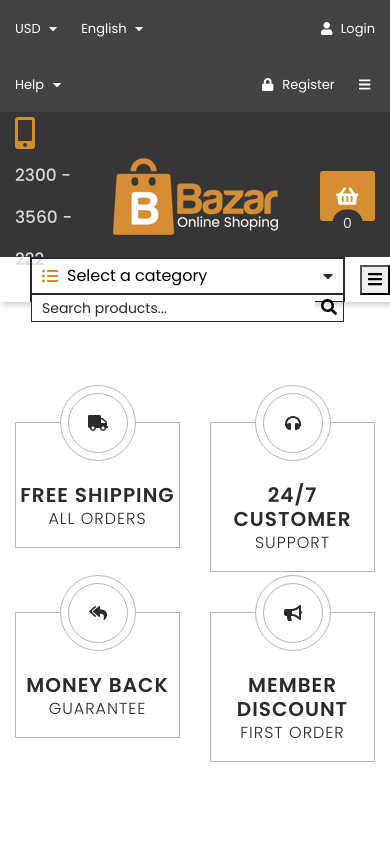
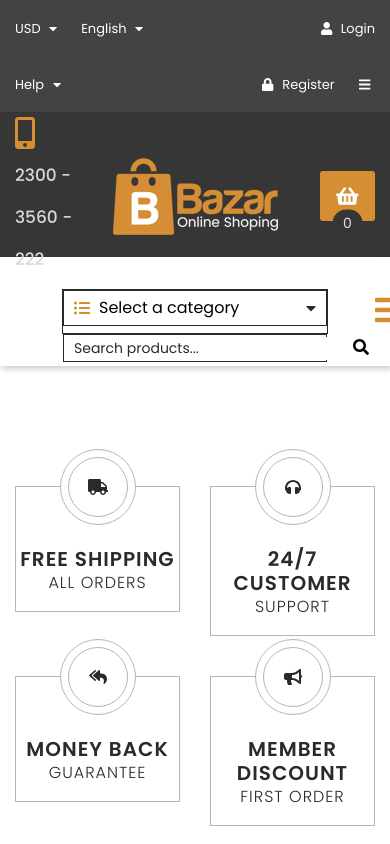
Before and after one commit to wierza/Team-project, a React (Create React App) app: page / in a window 390 px wide. Shown: the top 844 px of the page. Built offline with nearby package versions, Linux system fonts and the light colour scheme.

Commit message:
WDP230901 add styles to mobile menu

```diff
--- a/src/components/features/ProductSearch/ProductSearch.module.scss
+++ b/src/components/features/ProductSearch/ProductSearch.module.scss
@@ -39,6 +39,7 @@
     display: flex;
     align-items: center;
     position: relative;
+    margin-top: 0.5rem;
 
     input {
       border: 0;
@@ -63,6 +64,7 @@
   .root {
     display: flex;
     flex-direction: column;
+    margin: 2rem;
     .searchField,
     .category {
       border: 1px solid $productSearchForm-border-color;
--- a/src/components/layout/MenuBar/MenuBar.js
+++ b/src/components/layout/MenuBar/MenuBar.js
@@ -17,12 +17,13 @@ const MenuBar = ({ children }) => {
           <div className='col'>
             <ProductSearch />
           </div>
-          <button className='d-block d-md-none' type='button'>
+          <div className={`d-block d-md-none ${styles.mobile}`} type='button'>
             <FontAwesomeIcon
+              className={styles.icon}
               icon={isHamburgerClicked ? faTimes : faBars}
               onClick={() => setIsHamburgerClicked(!isHamburgerClicked)}
             ></FontAwesomeIcon>
-          </button>
+          </div>
           <div
             className={`col-auto d-none d-md-block ${styles.menu} ${
               isHamburgerClicked ? 'd-block' : 'd-none'
--- a/src/components/layout/MenuBar/MenuBar.module.scss
+++ b/src/components/layout/MenuBar/MenuBar.module.scss
@@ -51,7 +51,23 @@
     }
   }
 
-  .open {
-    display: block;
+  .mobile {
+    .icon {
+      font-size: 2rem;
+      color: $primary;
+    }
   }
 }
+
+@media (max-width: 768px) {
+  .menu {
+    position: fixed;
+    z-index: 100;
+    right: 0;
+
+    a {
+      width: 200px;
+      background-color: $mobile-menu-bg;
+    }
+  }
+}
--- a/src/styles/settings.scss
+++ b/src/styles/settings.scss
@@ -17,9 +17,7 @@ $lightBrown: #434343;
 $shadow: rgba(1, 2, 2, 0.2);
 $transparent: transparent;
 
-
 // ---------- PROJECT COLOR VARIABLES, USE IN PROJECT ---------- //
-
 
 $primary: $orange;
 
@@ -58,6 +56,7 @@ $companyClaim-cart-counter: $lightGray3;
 
 $menuBar-box-shadow: $shadow;
 $menuBar-bg: $white;
+$mobile-menu-bg: $lightGray2;
 
 // ---------- Animations for hover ---------- //
 $transitionTime-bg: 250ms;
@@ -73,10 +72,8 @@ $transitionShiftUpCart: 0px;
 $transitionScaleCart: scale(1);
 
 %transitionHover {
-  transition: background-color $transitionTime-bg,
-              color $transitionTime-text,
-              border-color $transitionTime-bg,
-              margin-bottom $transitionTime-shift,
+  transition: background-color $transitionTime-bg, color $transitionTime-text,
+    border-color $transitionTime-bg, margin-bottom $transitionTime-shift,
     transform $transitionTime-scale;
   transition-timing-function: $transitionTimingFunction;
 }
```
Lines whose indentation alone changed are shown as unchanged.
